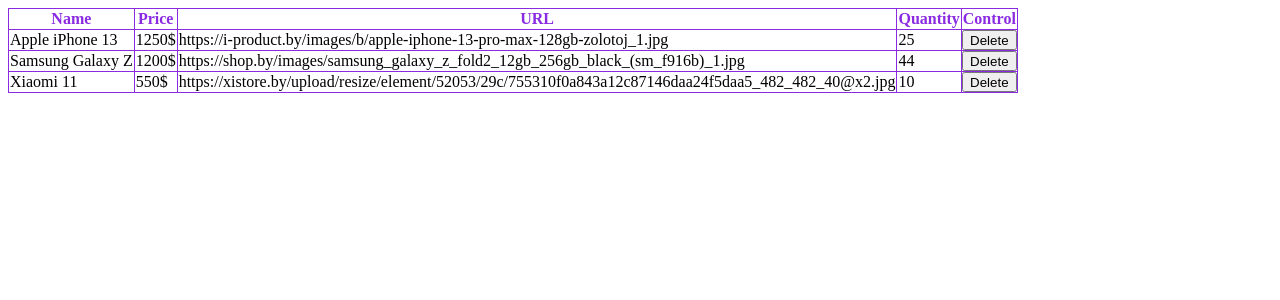
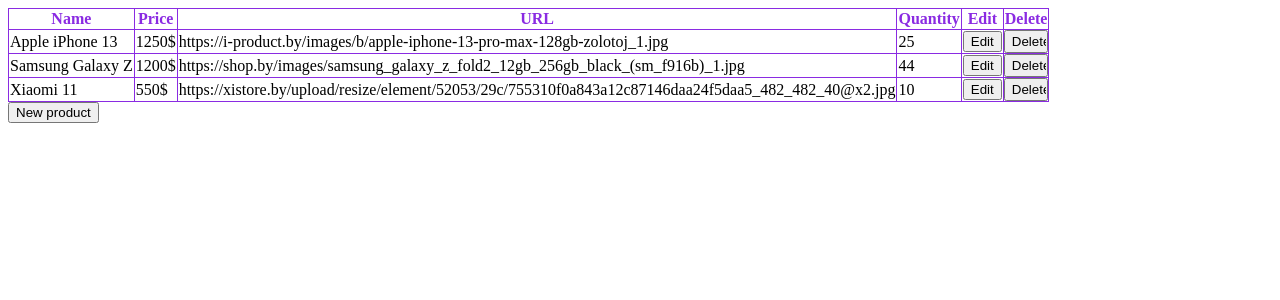
Before and after one commit to AlexandraHessen/FD3-Yakovleva, a React app in the folder ishop3/: page / in a window 1280 px wide. Shown: the top 300 px of the page. Built offline with nearby package versions, Linux system fonts and the light colour scheme.

Commit message:
show edit del

```diff
--- a/ishop3/components/ProductRow.js
+++ b/ishop3/components/ProductRow.js
@@ -10,42 +10,73 @@
         code: PropTypes.number.isRequired,
         selectedProductCode: PropTypes.number,
         cbSelected: PropTypes.func,
+        cbShowCard: PropTypes.func,
+        cbEdit: PropTypes.func,
         cbDelete: PropTypes.func,
     }
 
-    rowSelected =(EO)=>{
-        this.props.cbSelected(this.props.code);
+    // cbSelected =(EO)=>{
+    //     this.props.cbSelected(this.props.code);
+    // }
+
+    cbShowCard=(EO)=>{
+        // this.props.cbSelected(this.props.code);
+        this.props.cbShowCard(this.props.code);
+        console.log("dspjd")
     }
 
-    rowDelete=(EO)=>{
+    cbEdit=(EO)=>{
+        EO.stopPropagation();
+        this.props.cbEdit(this.props.code)
+
+    }
+
+    cbDelete=(EO)=>{
+        EO.stopPropagation();
         confirm('Вы действительно хотите удалить товар?')
         ?this.props.cbDelete(this.props.code)
         :null
     }
 
     render(){
-        return <tr className={(this.props.selectedProductCode!==this.props.code)?'ProductRow':'ProductRow ProductRowSelect'} onClick={this.rowSelected}>
+        return <tr className={(this.props.selectedProductCode!==this.props.code)?'ProductRow':'ProductRow ProductRowSelect'} onClick={this.cbShowCard}>
             <td className='InfoGoods'>{this.props.row.name}</td>
             <td className='InfoGoods'>{this.props.row.price}</td>
             <td className='InfoGoods'>{this.props.row.url}</td>
             <td className='InfoGoods'>{this.props.row.quant}</td>
             <td className='InfoGoods'>
-                <input type='button' value='Delete' className='DelButton' onClick={this.rowDelete}/>
+                <input type='button' value='Edit' className='EditButton' onClick={this.cbEdit}/>
+            </td>
+            <td className='InfoGoods'>
+                <input type='button' value='Delete' className='DelButton' onClick={this.cbDelete}/>
             </td>
         </tr>
-        // return DOM.tr({className: ((this.props.selectedProductCode!==this.props.code)?'ProductRow':'ProductRow ProductRowSelect'), onClick: this.rowSelected,},
-        // // если строка выделена меняем class с белым фоном на class с цветным
-        // DOM.td({className: 'InfoGoods'}, this.props.row.name),
-        // DOM.td({className: 'InfoGoods'}, this.props.row.price),
-        // DOM.td({className: 'InfoGoods'}, DOM.img ({src: this.props.row.url, className: 'ImgGoods'})),
-        // DOM.td({className: 'InfoGoods'}, this.props.row.quant),
-        // DOM.td({className: 'InfoGoods'},
-        //     DOM.input({type: 'button', value: 'Delete', className: 'DelButton', onClick: this.rowDelete}))
-        // )
     }
 }
 
 export default ProductRow
+
+
+
+
+
+
+
+
+
+
+
+
+
+
+
+
+
+
+
+
+
+
 
 // var ProductRow=React.createClass({
 //     displayName: 'ProductRow',
--- a/ishop3/components/ProductsGrid.js
+++ b/ishop3/components/ProductsGrid.js
@@ -1,40 +1,80 @@
 import React from "react";
 import PropTypes from 'prop-types';
-import DOM from 'react-dom-factories';
+
 
 import "./ProductsGrid.css";
 
 import ProductRow from "./ProductRow";
+import ProductEdit from "./ProductEdit";
+import ProductCard from "./ProductCard";
+
 
 class ProductsGrid extends React.Component{
     static propTypes={
-        goods: PropTypes.array.isRequired
+        goods: PropTypes.array.isRequired,
     }
 
     state ={
         goods: this.props.goods.slice(),
         selectedProductCode: null,
+        cardMode: 0,  // 0 - ничего не выводим, 1 - создание товара, 2 - редактирование товара, 3 - просмотр карточки товара
+        isEdit: false,
+        isDelete: false,
+        isValid: true
     }
 
-    rowSelected =(code) =>{
-        this.setState({selectedProductCode: code})
+    // cbSelected =(code) =>{
+    //     this.setState({selectedProductCode: code})
+    // }
+
+    cbShowCard =(code)=>{
+        this.setState({cardMode: 3, selectedProductCode: code, isEdit: false})
+        // (this.state.isEdit==false&&this.state.isDelete==false)
+        // ?this.setState({cardMode: 3, selectedProductCode: code, isEdit: false})
+        // :null
     }
 
-    rowDelete=(code)=>{
+    cbEdit=(code)=>{
+        this.setState({
+            cardMode: 2,
+            selectedProductCode: code,
+            isEdit: true
+        })
+
+        console.log(this.state.cardMode)
+        // this.setState()
+    }
+
+    cbSave=()=>{
+
+    }
+
+    cbDelete=(code)=>{
         let result=this.state.goods;
         result=result.filter(s=>(s.code!==code));
-        this.setState({goods: result})
+        this.setState({
+            cardMode: 0,
+            goods: result,
+            isDelete: true
+        })
     }
 
     render(){
         var goodsCode=this.state.goods.map( v=>
             <ProductRow key={v.code} row={v} code={v.code}
             selectedProductCode={this.state.selectedProductCode}
-            cbSelected={this.rowSelected}
-            cbDelete={this.rowDelete}
+            // cbSelected={this.cbSelected}
+            cbShowCard={this.cbShowCard}
+            cbEdit={this.cbEdit}
+            cbDelete={this.cbDelete}
+
             />
         );
+
+        let selectedProductRow=this.state.goods.find((v, i)=>v.code==this.state.selectedProductCode)
+
         return (
+        <div>
             <table className='ProductsGrid'>
                 <tbody>
                     <tr>
@@ -42,94 +82,36 @@
                         <th className='Header'>Price</th>
                         <th className='Header'>URL</th>
                         <th className='Header'>Quantity</th>
-                        <th className='Header'>Control</th>
+                        <th className='Header'>Edit</th>
+                        <th className='Header'>Delete</th>
                     </tr>
                     {goodsCode}
                 </tbody>
             </table>
+            <input type='button' value='New product' />
+            {
+                (this.state.cardMode=="1") &&
+                <ProductAdd key={this.state.selectedProductCode} row={selectedProductRow}
+                />
+            }
 
+            {
+                (this.state.cardMode=="2"&&this.state.isEdit==true) &&
+                <ProductEdit key={this.state.selectedProductCode} row={selectedProductRow}
+                // cbSave={this.cbSave}
+                />
 
+            }
+
+            {
+                (this.state.cardMode=="3")&&
+                <ProductCard row={selectedProductRow}
+                // key={this.state.selectedProductCode}
+                />
+            }
+            </div>
         )
-
-        // DOM.table({className: 'ProductsGrid'},
-        //     DOM.tbody(null,
-        //         DOM.tr(null,
-        //         DOM.th({className: 'Header'}, 'Name'),
-        //         DOM.th({className: 'Header'}, 'Price'),
-        //         DOM.th({className: 'Header'}, 'URL'),
-        //         DOM.th({className: 'Header'}, 'Quantity'),
-        //         DOM.th({className: 'Header'}, 'Control')),
-        //         goodsCode),
-        //     );
     }
 };
 
 export default ProductsGrid;
-
-// var ProductsGrid =React.createClass({
-//     displayName: 'ProductsGrid',
-
-//     propTypes: {
-//         goods: React.PropTypes.array.isRequired
-//     },
-
-//     getInitialState: function(){
-//         return {
-//             goods: this.props.goods.slice(),
-//             selectedProductCode: null,
-//         }
-//     },
-
-//     rowSelected: function(code){
-//         this.setState({selectedProductCode: code})
-//     },
-
-//     rowDelete: function(code){
-//         let result=this.state.goods;
-//         result=result.filter(s=>(s.code!==code));
-//         this.setState({goods: result})
-//     },
-
-//     render: function (){
-//         var goodsCode=this.state.goods.map( v=>
-//             React.createElement(ProductRow, {key:v.code,
-//                 row: v,
-//                 code: v.code,
-//                 selectedProductCode: this.state.selectedProductCode,
-//                 cbSelected: this.rowSelected,
-//                 cbDelete: this.rowDelete} )
-//         );
-//         return DOM.table({className: 'ProductsGrid'},
-//             DOM.tbody(null,
-//                 DOM.tr(null,
-//                 DOM.th({className: 'Header'}, 'Name'),
-//                 DOM.th({className: 'Header'}, 'Price'),
-//                 DOM.th({className: 'Header'}, 'URL'),
-//                 DOM.th({className: 'Header'}, 'Quantity'),
-//                 DOM.th({className: 'Header'}, 'Control')),
-//                 goodsCode),
-//             );
-//     },
-// });
-
-
-
-
-
-// Описание нового компонента с именем ИмяКомпонента:
-
-// var ИмяКомпонента = React.createClass({
-//   displayName: "отображаемое имя компонента",
-//   render: function () {
-//     return React.createElement(...);
-//   },
-// })
-
-    // react все делит на стандартные теги и наши компоненты
-    // все стандартные теги с маленькой буквы наши компоненты всегда с Большой
-
-        // render возвращает всегда только 1 тег, если нужно больше оборачиваем все в div
-
-        // DOM.div({className: 'Goods'}, goodsCode),
-        //первый всегда атрибуты
-        // все остальные параменты это содержимое ( второй и тд)
--- a/ishop3/package.json
+++ b/ishop3/package.json
@@ -4,9 +4,8 @@
   "description": "",
   "main": "ProductRow.js",
   "scripts": {
-    "start": ".\\node_modules\\.bin\\lite-server",
     "build": ".\\node_modules\\.bin\\webpack",
-    "livebuild": ".\\node_modules\\.bin\\webpack-dev-server --progress --colors"
+    "start": ".\\node_modules\\.bin\\webpack-dev-server --progress --colors"
   },
   "author": "alexandra",
   "license": "ISC",
```
Also changed, not shown: ishop3/App.js (+13 -0 lines), ishop3/components/ProductRow.css (+9 -0 lines).
